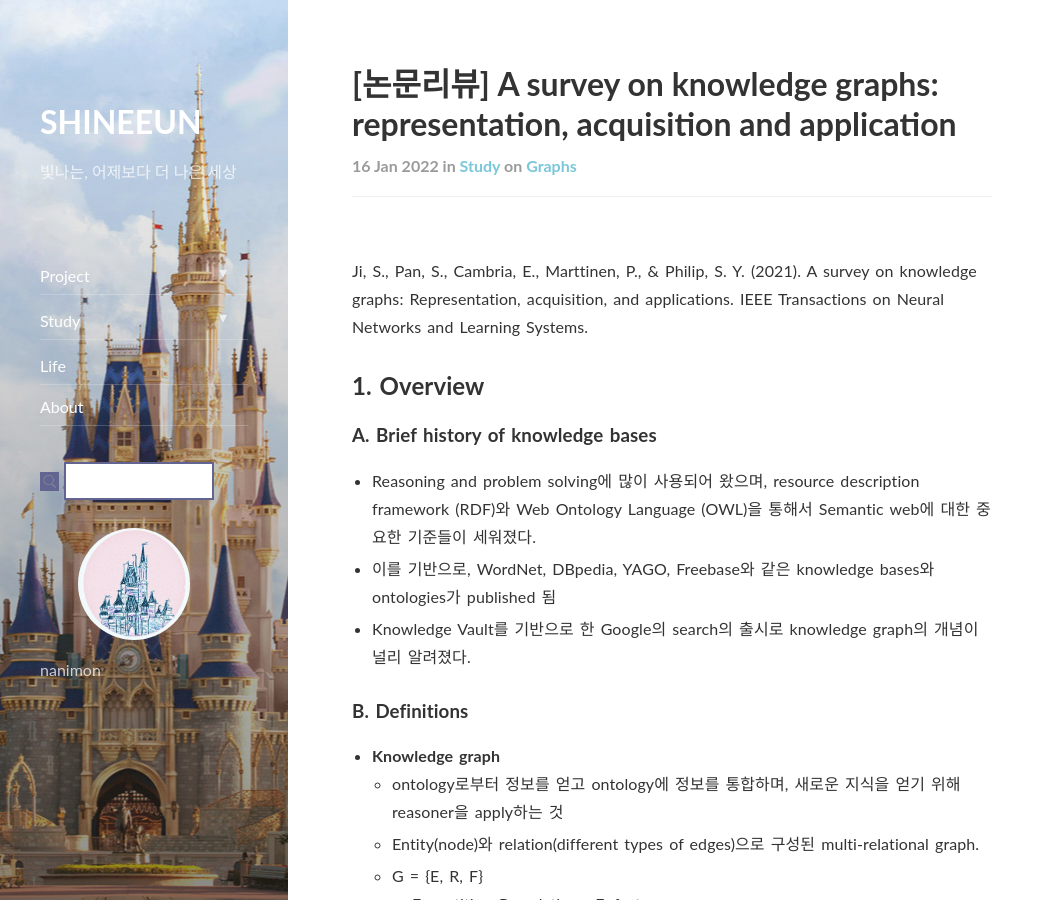
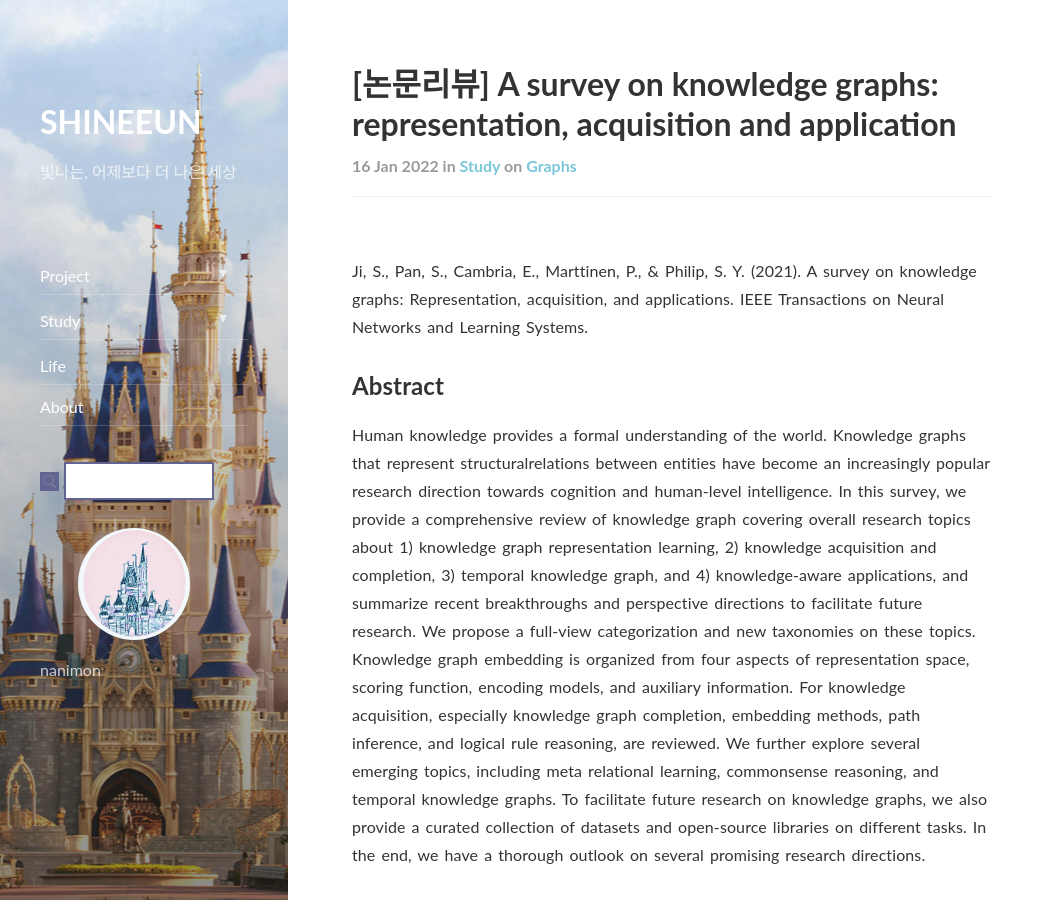
Before and after one commit to shineeun/shineeun.github.io, a Jekyll site: the page built from _posts/2022-01-16-study-graphs7.md, in a window 1280 px wide and 900 px high. Shown: the whole window, without its empty margins (0-1053 px from the left). Built offline with Jekyll 4.4.1, drawn with Linux system fonts in a browser that asks for light colours; nearby versions of some CDN libraries; comment, search, counter and statistics services are not loaded; some of the changed text lies outside the part shown.

Commit message:
Update 2022-01-16-study-graphs7.md

```diff
--- a/_posts/2022-01-16-study-graphs7.md
+++ b/_posts/2022-01-16-study-graphs7.md
@@ -10,6 +10,9 @@ header-img:
 ---
 
 Ji, S., Pan, S., Cambria, E., Marttinen, P., & Philip, S. Y. (2021). A survey on knowledge graphs: Representation, acquisition, and applications. IEEE Transactions on Neural Networks and Learning Systems.
+
+## Abstract
+Human knowledge provides a formal understanding of the world. Knowledge graphs that represent structuralrelations between entities have become an increasingly popular research direction towards cognition and human-level intelligence. In this survey, we provide a comprehensive review of knowledge graph covering overall research topics about 1) knowledge graph representation learning, 2) knowledge acquisition and completion, 3) temporal knowledge graph, and 4) knowledge-aware applications, and summarize recent breakthroughs and perspective directions to facilitate future research. We propose a full-view categorization and new taxonomies on these topics. Knowledge graph embedding is organized from four aspects of representation space, scoring function, encoding models, and auxiliary information. For knowledge acquisition, especially knowledge graph completion, embedding methods, path inference, and logical rule reasoning, are reviewed. We further explore several emerging topics, including meta relational learning, commonsense reasoning, and temporal knowledge graphs. To facilitate future research on knowledge graphs, we also provide a curated collection of datasets and open-source libraries on different tasks. In the end, we have a thorough outlook on several promising research directions.
 
 ## 1. Overview
 ### A. Brief history of knowledge bases
@@ -71,7 +74,12 @@ Key Issue: to learn low-dimensional distributed embedding of entities and relati
 * TransE: represents entities and relations in d-dimension vector space and makes embedding follow the translational princible
 * TransR: introduces separated spaces for entities and relations.
   * Entities를 relation으로 projection matrix(Mr ∈ Rk×d)를 통해서 project
-* NTN:
+* NTN: models entities across multiple dimensions by a bilinear tensor neural layer. The relational interaction between head and tail is captured as tensor
+* HAKE: captures semantic hierarchies by mapping entities into polar coordinate system
+#### 2) Complex vector space
+e h, t, r ∈ C_d
+head entity= Re(h))+iIm(h) whree Re(h) is the real part and IM(h) is the imaginary part
+* ComplEx, RotatE
 ### B. Scoring function
 ### C. Encoding models
 ### D. ausiliary information
```
